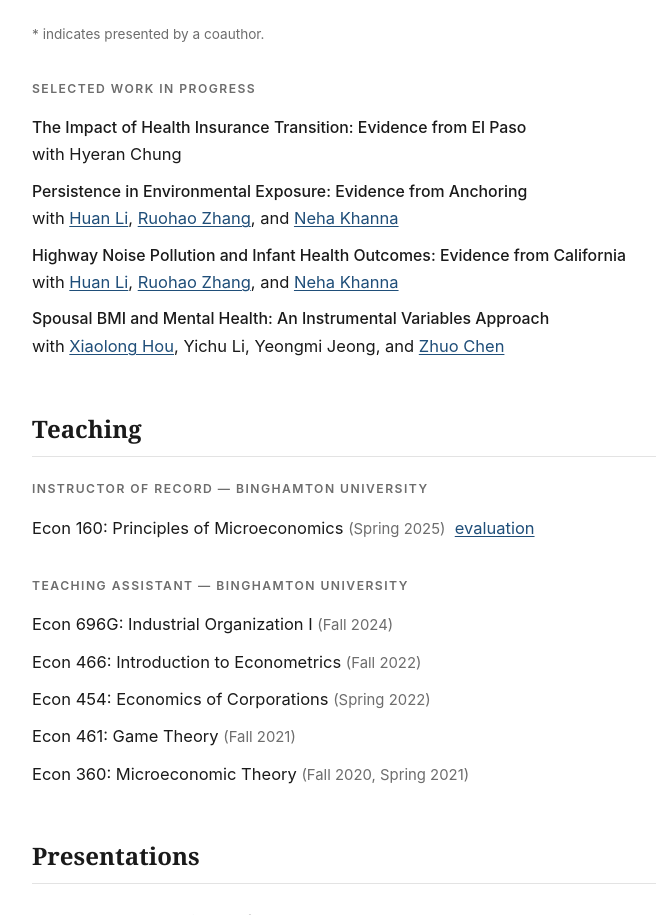
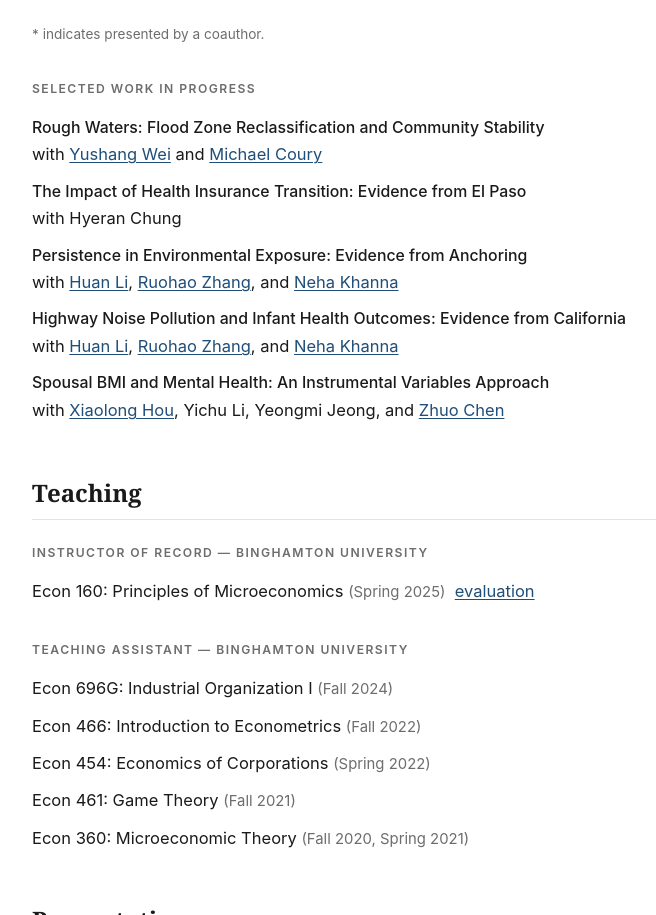
Before and after one commit to KaiyiWen/KaiyiWen.github.io, a plain HTML site: page index.html in a window 1280 px wide. Shown: the part 1814-2729 px from the top of the page, without its empty margins (239-895 px from the left). Drawn offline with Linux system fonts and the light colour scheme.

Commit message:
Update CV to Fall 2026 and add Rough Waters to work in progress
New CV drops the LGBQ non-discrimination paper and the paper-abstracts
section, moves the published RTE article into Publications, adds APPAM
2026 and Michael Coury as a fourth reference.

```diff
--- a/index.html
+++ b/index.html
@@ -232,6 +232,11 @@
 
   <ul class="plain wip">
     <li>
+      <div class="t">Rough Waters: Flood Zone Reclassification and Community Stability</div>
+      <div class="m">with <a href="https://yushang1994.github.io/yushangw/">Yushang Wei</a> and
+        <a href="https://www.michaelrcoury.com/home">Michael Coury</a></div>
+    </li>
+    <li>
       <div class="t">The Impact of Health Insurance Transition: Evidence from El Paso</div>
       <div class="m">with Hyeran Chung</div>
     </li>
```
Also changed, not shown: 1 other file.
